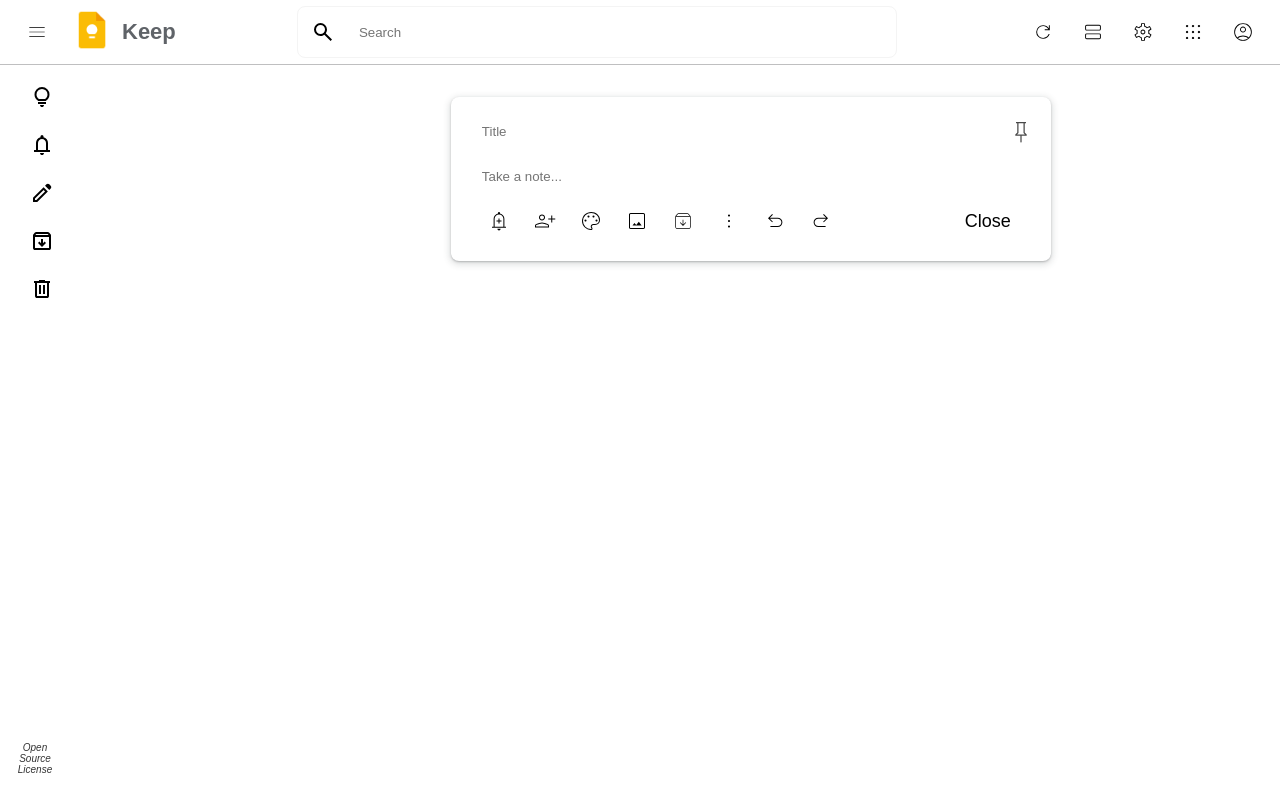
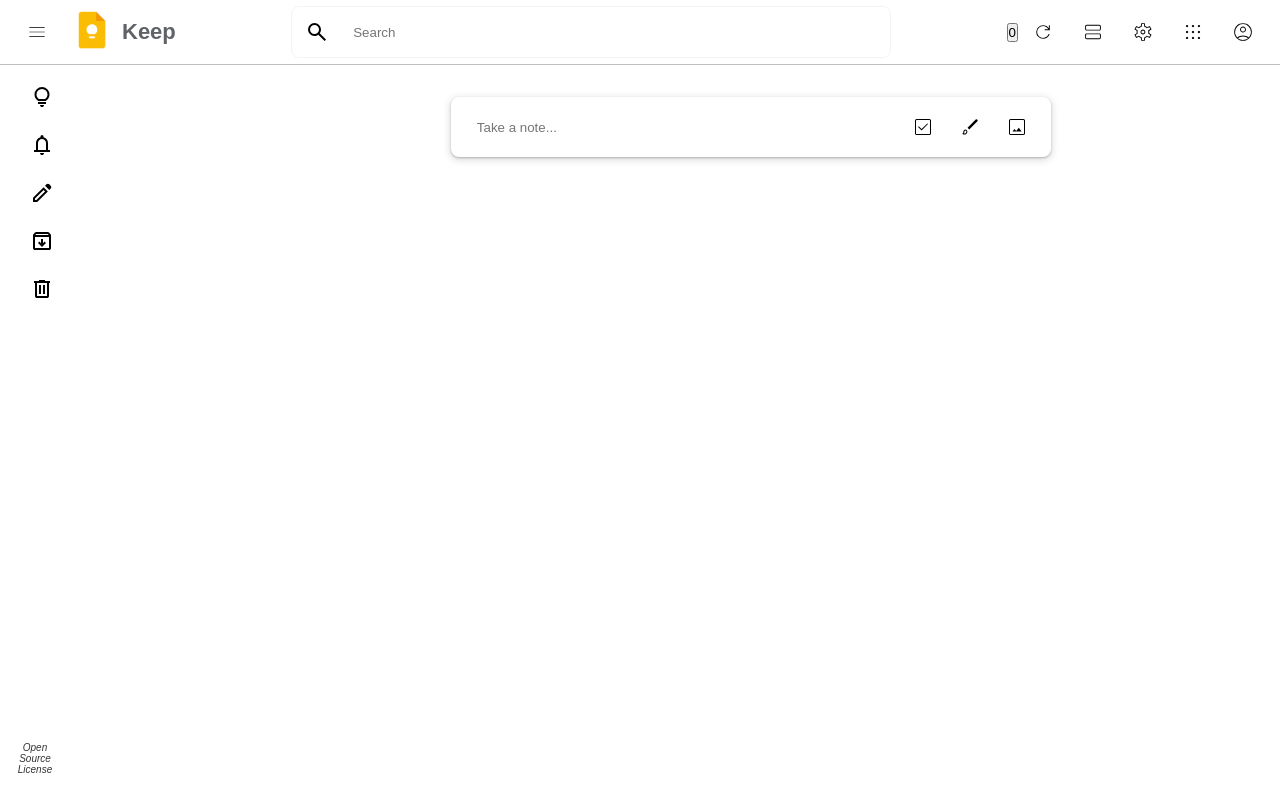
Before and after one commit to afaqkhan707/google_keep, a Next.js app: page / in a window 1280 px wide. Built offline with nearby package versions, Linux system fonts and the light colour scheme.

Commit message:
Fixed Moudule Error

```diff
--- a/src/app/components/atoms/NoteIcons.jsx
+++ b/src/app/components/atoms/NoteIcons.jsx
@@ -1,13 +1,13 @@
 import React from 'react';
-import style from './Noteicons.css';
+import './Noteicons.css';
 import Image from 'next/image';
 
 
-const NoteIcons = ({icon,alttxt}) => {
+const NoteIcons = ({icon,alttxt,onClick}) => {
   return (
     <>
 <div className="icons">
-    <Image src={icon} alt={alttxt}/>
+    <Image src={icon} alt={alttxt} onClick={onClick} />
 </div>
     </>
   )
--- a/src/app/components/molecules/Firstnote.css
+++ /dev/null
@@ -1,17 +0,0 @@
-.first-block {
-  display: flex;
-  align-items: center;
-  justify-content: space-between;
-  font-weight: 500;
-  padding-bottom: 6px;
-  color: #45474d;
-}
-.first-block input {
-  width: 100%;
-  padding: 12px 16px;
-  width: 100%;
-  border: none;
-}
-.first-block input:focus {
-  outline: none;
-}
--- a/src/app/components/molecules/NavbarRightSide.jsx
+++ b/src/app/components/molecules/NavbarRightSide.jsx
@@ -1,4 +1,5 @@
-import React from "react";
+"use client";
+import React, { useEffect, useState } from "react";
 import Image from "next/image";
 import HeaderIcon from "../atoms/HeaderIcon";
 import refreshIcon from "../atoms/img/refreshIcon.svg";
@@ -9,14 +10,30 @@ import useraccountIcon from "../atoms/img/useraccountIcon.svg";
 import styles from "./NavbarRightSide.css";
 
 const NavbarRightSide = () => {
+  const [counter, setCounter] = useState(0);
+
+  const hello = () => {
+    const newCounter = counter + 1;
+    setCounter(newCounter);
+    console.log("Hello");
+  };
   return (
     <>
       <div className="navbar-right-side">
-        <HeaderIcon icon={refreshIcon} title ='Refresh' alt='refresh-icon-svg' />
-        <HeaderIcon icon={viewlistIcon} title ='List view' alt='view-icon-svg'/>
-        <HeaderIcon icon={settingsIcon} title ='Settings' alt='settings-icon-svg'/>
-        <HeaderIcon icon={appsIcon} title ='apps' alt='apps-icon-svg'/>
-        <HeaderIcon icon={useraccountIcon} title ='user Account' alt='user-account-icon-svg'/>
+        <button onClick={hello}>{counter}</button>
+        <HeaderIcon icon={refreshIcon} title="Refresh" alt="refresh-icon-svg" />
+        <HeaderIcon icon={viewlistIcon} title="List view" alt="view-icon-svg" />
+        <HeaderIcon
+          icon={settingsIcon}
+          title="Settings"
+          alt="settings-icon-svg"
+        />
+        <HeaderIcon icon={appsIcon} title="apps" alt="apps-icon-svg" />
+        <HeaderIcon
+          icon={useraccountIcon}
+          title="user Account"
+          alt="user-account-icon-svg"
+        />
       </div>
     </>
   );
--- a/src/app/components/molecules/Note.css
+++ b/src/app/components/molecules/Note.css
@@ -1,16 +1,54 @@
 .note {
   width: 100%;
-  height: 240px;
+  height: 200px;
 }
 .take-note {
   border-radius: 8px;
   margin: 32px auto 16px auto;
-  padding: 15px;
+  padding: 10px;
   width: 600px;
   height: fit-content;
   min-height: 60px;
   box-shadow: 0 1px 2px 0 rgba(60, 64, 67, 0.302),
     0 2px 6px 2px rgba(60, 64, 67, 0.149);
+}
+.first-block {
+  display: flex;
+  align-items: center;
+  justify-content: space-between;
+  font-weight: 500;
+  color: #45474d;
+  padding: 12px 0;
+}
+.first-block input {
+  width: 100%;
+  padding: 12px 16px;
+  border: none;
+}
+.first-block input:focus {
+  outline: none;
+}
+.second-block {
+  display: flex;
+  align-items: center;
+  justify-content: space-between;
+}
+.second-block-icon {
+  display: flex;
+  align-items: center;
+  justify-content: center;
+  cursor: pointer;
+  height: 40px;
+  width: 40px;
+  border-radius: 50%;
+  transition: opacity 0.218s ease-in;
+  cursor: pointer;
+  margin: 0 8px;
+  padding: 3px;
+}
+.second-block-icon:hover {
+  opacity: 0.8;
+  background-color: #e9eaea;
 }
 .take-note .second-block input {
   padding: 12px 16px;
@@ -34,16 +72,16 @@
   display: flex;
   justify-content: center;
   align-items: center;
+  padding: 10px 10px;
 }
 .output {
   min-height: 150px;
-  width: 320px;
+  width: 350px;
   border-radius: 8px;
   padding: 14px;
   box-shadow: 0 1px 2px 0 rgba(60, 64, 67, 0.302),
     0 2px 6px 2px rgba(60, 64, 67, 0.149);
   display: flex;
-  /* flex-direction: column; */
   flex-wrap: wrap;
   justify-content: space-between;
   align-items: center;
@@ -57,13 +95,15 @@
 }
 
 .btn button {
-  font-size: 18px;
+  font-size: 16px;
   color: #000;
-  margin-right: 15px;
+  margin-right: 1px;
   border-radius: 4px;
   border: none;
   background-color: #fff;
   cursor: pointer;
+  padding: 10px;
+  border-radius: 8px;
 }
 .btn button:hover {
   background-color: #e9eaea;
@@ -72,5 +112,5 @@
   display: grid;
   grid-template-columns: 1fr 1fr 1fr;
   place-items: center;
-  row-gap: 16px;
+  row-gap: 12px;
 }
--- a/src/app/components/molecules/Note.jsx
+++ b/src/app/components/molecules/Note.jsx
@@ -1,6 +1,7 @@
-import React, { useState } from "react";
-import styles from "./Note.css";
-import TakeNoteFirst from "./TakeNoteFirst";
+"use client";
+import React, { useEffect, useState } from "react";
+import Image from "next/image";
+import "./Note.css";
 import NoteIcons from "../atoms/NoteIcons";
 import addIcon from "../atoms/img/addIcon.svg";
 import personaddIcon from "../atoms/img/personaddIcon.svg";
@@ -10,67 +11,144 @@ import archiveThinIcon from "../atoms/img/archiveThinIcon.svg";
 import moreIcon from "../atoms/img/moreIcon.svg";
 import undoIcon from "../atoms/img/undoIcon.svg";
 import redoIcon from "../atoms/img/redoIcon.svg";
+import deleteNoteIcon from "../atoms/img/deleteNoteIcon.svg";
+import NoteBigIcon from "../atoms/NoteBigIcon";
+import penIcon from "../atoms/img/penIcon.svg";
+import imageIcon from "../atoms/img/imgIcon.svg";
+import checkBoxIcon from "../atoms/img/checkBoxIcon.svg";
 
 const Note = () => {
+  const [showContent, setShowContetent] = useState(false);
+  const [cardText, setCardText] = useState([]);
   const [noteText, setNoteText] = useState("");
-  const [cardText, setCardText] = useState([]);
+  const [noteTitleText, setTitleText] = useState("");
+  const [cardStorageData, setCardStorageData] = useState([]);
+  const [cardData, setCardData] = useState([]);
 
-  const handleChange = (event) => {
-    setNoteText(event.target.value);
+  const handleNoteChange = (e) => {
+    setNoteText(e.target.value);
+  };
+  const handleTitleChange = (e) => {
+    setTitleText(e.target.value);
   };
 
-  const insertText = (event) => {
-    if (event.key === "Enter") {
-      setCardText([...cardText, noteText]);
+  useEffect(() => {
+
+      if(cardData.length > 0){
+        cardData.forEach((e)=>{
+          localStorage.setItem("cardData", JSON.stringify([...cardStorageData, e]));
+        })
+      }
+      const newCardStorageData = [];
+      newCardStorageData.push(JSON.parse(localStorage.getItem('cardData')))
+      setCardStorageData(newCardStorageData)
+  }, [cardData]);
+
+  useEffect(()=>{
+    console.log(cardStorageData)
+  }, [cardStorageData])
+
+  const handleAddCard = () => {
+    const newCardData = [
+      ...cardData,
+      { title: noteTitleText, description: noteText },
+    ];
+    setCardData(newCardData);
+
+    if (noteText && noteTitleText) {
+      const newNote = { noteTitleText, noteText };
+      setCardText([...cardText, newNote]);
+      setTitleText("");
       setNoteText("");
+      console.log(
+        "New Add Note is Added",
+        "Title Length:",
+        newNote.noteText.length,
+        "&& Note Text Length:",
+        newNote.noteTitleText.length
+      );
     }
   };
 
-  const handleAddCard = () => {
-    if (noteText.trim() !== "") {
-      setCardText([...cardText, noteText]);
-      setNoteText("");
-    }
+  const handleDeleteCard = (index) => {
+    const newArray = cardText.filter((e, i) => i != index);
+    setCardText(newArray);
+  };
+
+  const handleShowContent = () => {
+    setShowContetent(true);
+  };
+
+  const handleHideContent = () => {
+    setShowContetent(false);
   };
 
   return (
     <>
       <div className="note">
         <div className="take-note">
-          <TakeNoteFirst />
-
+          {showContent && (
+            <div className="first-block">
+              <input
+                type="text"
+                onChange={handleTitleChange}
+                placeholder="Title"
+                value={noteTitleText}
+              />
+              <NoteBigIcon alttext="pinIcon-svg" />
+            </div>
+          )}
           <div className="second-block">
             <input
-              onKeyPress={insertText}
               value={noteText}
-              onChange={handleChange}
+              onChange={handleNoteChange}
               type="text"
               placeholder="Take a note..."
+              onClick={handleShowContent}
             />
+            {showContent || (
+              <>
+                <div className="second-block-icon">
+                  <Image src={checkBoxIcon} alt="" />
+                </div>
+                <div className="second-block-icon">
+                  <Image src={penIcon} alt="" />
+                </div>
+                <div className="second-block-icon">
+                  <Image src={imageIcon} alt="" />
+                </div>
+              </>
+            )}
           </div>
 
+          {showContent && (
             <div className="third-block">
               <div className="iconCom">
                 <NoteIcons icon={addIcon} alttxt="addIcon-svg" />
                 <NoteIcons icon={personaddIcon} alttxt="personaddIcon-svg" />
                 <NoteIcons icon={paintIcon} alttxt="paintIcon-svg" />
                 <NoteIcons icon={imgIcon} alttxt="imgIcon-svg" />
-              <NoteIcons icon={archiveThinIcon} alttxt="archiveThin-Icon-svg" />
+                <NoteIcons
+                  icon={archiveThinIcon}
+                  alttxt="archiveThin-Icon-svg"
+                />
                 <NoteIcons icon={moreIcon} alttxt="moreIcon-svg" />
                 <NoteIcons icon={undoIcon} alttxt="undoIcon" />
                 <NoteIcons icon={redoIcon} alttxt="redoIcon" />
               </div>
               <div className="btn">
-              <button onClick={handleAddCard}>Close</button>
+                <button onClick={handleHideContent}>Close</button>
+                <button onClick={handleAddCard}>Add Note</button>
               </div>
             </div>
+          )}
         </div>
       </div>
-
-      <div className="card">
-        {cardText.map((text, index) => (
+     {/* {cardStorageData.length > 0 &&  <div className="card">
+        {cardStorageData[0].map((item, index) => (
           <div key={index} className="output">
-            <p >{text}</p>
+            <p>{item.title}</p>
+            <p>{item.description}</p>
             <div className="taken-note-icons">
               <NoteIcons icon={addIcon} alttxt="addIcon-svg" />
               <NoteIcons icon={personaddIcon} alttxt="personaddIcon-svg" />
@@ -78,10 +156,15 @@ const Note = () => {
               <NoteIcons icon={imgIcon} alttxt="imgIcon-svg" />
               <NoteIcons icon={archiveThinIcon} alttxt="archiveIcon-svg" />
               <NoteIcons icon={moreIcon} alttxt="moreIcon-svg" />
+              <NoteIcons
+                onClick={() => handleDeleteCard(index)}
+                icon={deleteNoteIcon}
+                alttxt="deleteNoteIcon"
+              />
             </div>
           </div>
         ))}
-      </div>
+      </div>} */}
     </>
   );
 };
--- a/src/app/components/molecules/TakeNoteFirst.jsx
+++ /dev/null
@@ -1,14 +0,0 @@
-import React from 'react';
-import style from './Firstnote.css'
-import NoteBigIcon from '../atoms/NoteBigIcon';
-
-const TakeNoteFirst = () => {
-  return (
-    <div className="first-block">
-    <input type="text" placeholder='Title' />
-    <NoteBigIcon alttext='pinIcon-svg'/>
-    </div>
-  )
-}
-
-export default TakeNoteFirst;
--- a/src/app/components/molecules/sidebar.css
+++ b/src/app/components/molecules/sidebar.css
@@ -7,7 +7,6 @@
   gap: 10px;
   height: calc(100vh - 70px);
   z-index: 0px;
-  position: relative;
   overflow: hidden;
 }
 .left-side-bar .license p {
@@ -21,6 +20,7 @@
   width: 280px;
   transition: all 0.4s;
   box-shadow: 0px 0px 14px -9px #000;
+  position: relative;
 }
 .license p:hover {
   display: block;
--- a/src/app/components/organisims/Navbar.js
+++ b/src/app/components/organisims/Navbar.js
@@ -2,10 +2,11 @@ import React from "react";
 import "./Navbar.css";
 import NavbarRightSide from "../molecules/NavbarRightSide";
 import SearchInput from "../atoms/SearchInput";
-import LeftSideBar from "../molecules/LeftSideBar.jsx";
+import LeftSideBar from "../molecules/LeftSideBar";
 
 
-const Navbar = () => {
+
+const Navbar = ({child}) => {
 
   return (
     <>
--- /dev/null
+++ b/src/app/controllers/TodoListStore.jsx
@@ -0,0 +1,16 @@
+'use client'
+import { useState } from 'react';
+import React, { createContext } from 'react';
+
+export const TotalContext =createContext(0)
+
+const TodoStore =({children})=>{
+    const [counts ,setCounts]= useState(0)
+    return (
+        <TotalContext.Provider  value={{ counts, setCounts }}>
+             {children}
+        </TotalContext.Provider>
+    )
+}
+
+export default TodoStore
--- a/src/app/page.js
+++ b/src/app/page.js
@@ -2,12 +2,23 @@ import Image from "next/image";
 import styles from "./page.module.css";
 import Navbar from "./components/organisims/Navbar";
 import MainSection from "./components/organisims/MainSection";
+import TodoStore from './controllers/TodoListStore.jsx'
+import Note from "./components/molecules/Note";
+import NavbarRightSide from "./components/molecules/NavbarRightSide";
 
 export default function Home() {
+
   return (
     <>
       <nav className="header">
-        <Navbar />
+      <div>
+
+    </div>
+        <Navbar >
+  <TodoStore>
+        <button>HELLO</button>
+      </TodoStore>
+        </Navbar>
         <MainSection />
       </nav>
     </>
```
Also changed, not shown: src/app/components/TestButton.jsx (deleted, +0 -14 lines), src/app/components/atoms/img/deleteNoteIcon.svg (added), src/app/components/atoms/img/penIcon.svg (renamed from src/app/components/atoms/img/brushIcon.svg), src/app/components/organisims/Navbar.css (line endings or trailing spaces). Lines whose indentation alone changed are shown as unchanged.
